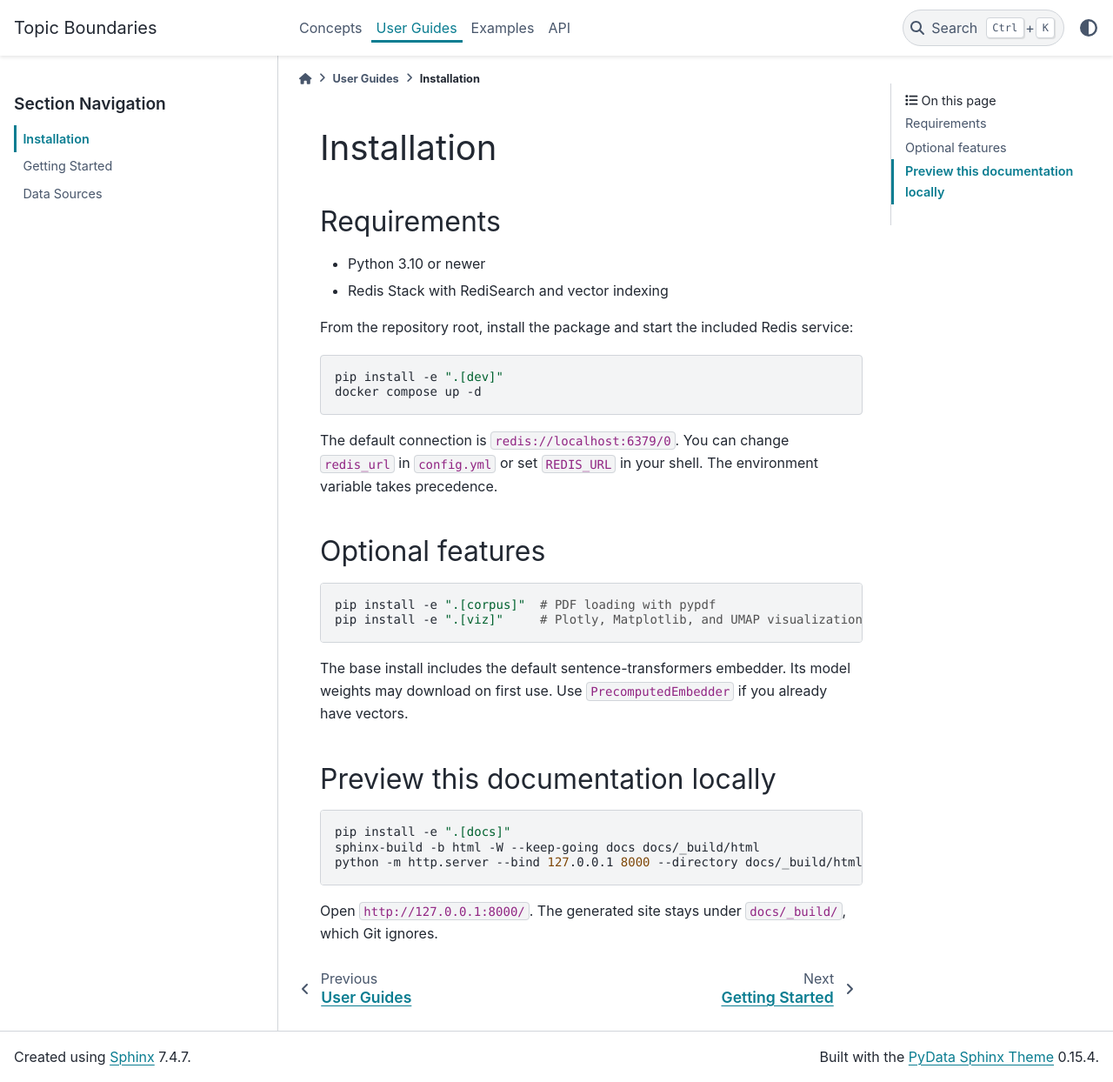
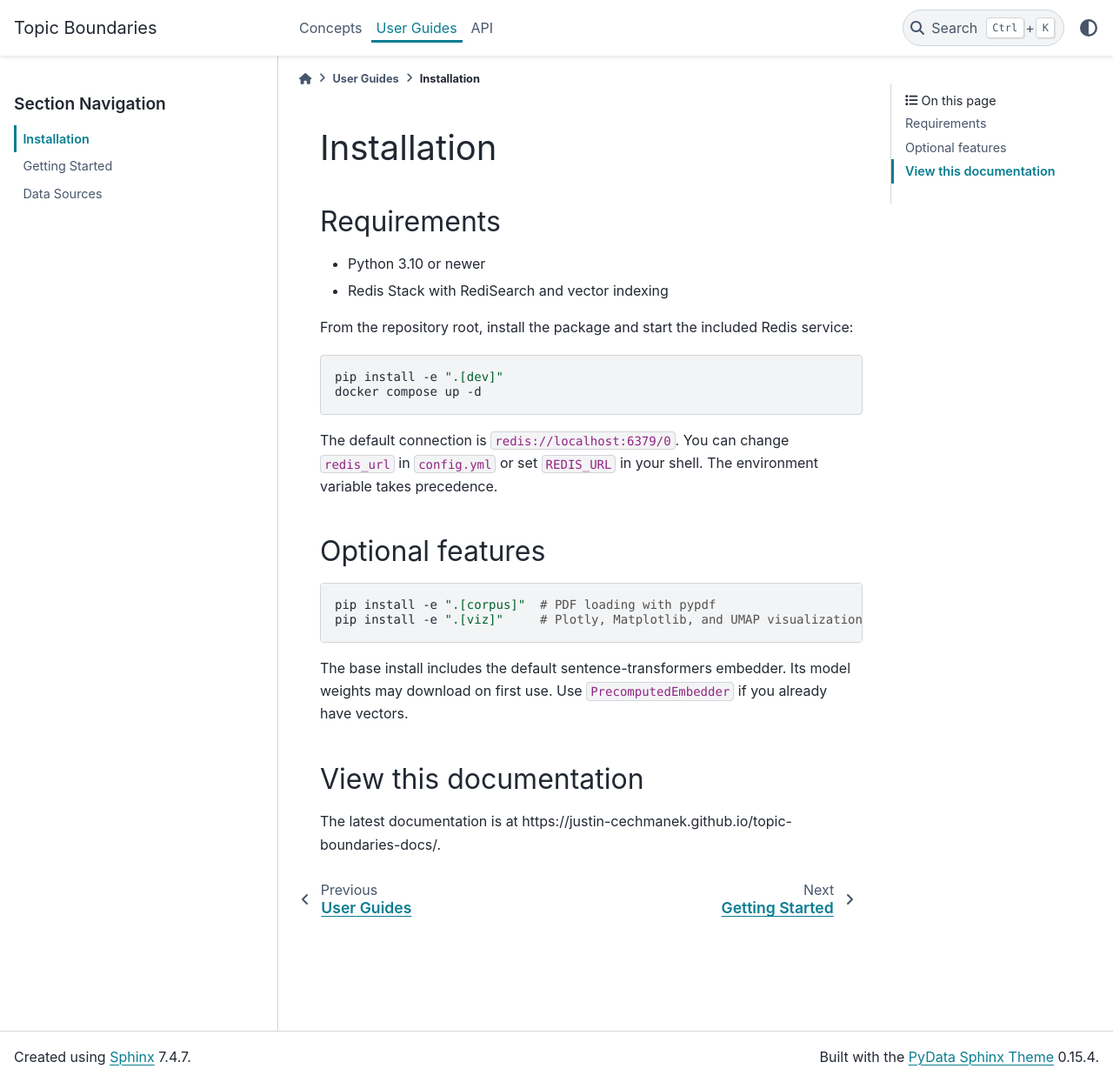
Before and after one commit to justin-cechmanek/topic-boundaries, a Sphinx documentation site: the page built from docs/user_guide/installation.md, in a window 1280 px wide and 1244 px high. Shown: the whole window at 87% size. Built offline with Sphinx 7.4.7 and the PyData theme 0.15.4, drawn with Linux system fonts in a browser that asks for light colours.

Commit message:
Address documentation review feedback

````diff
--- a/docs/user_guide/installation.md
+++ b/docs/user_guide/installation.md
@@ -23,12 +23,6 @@ pip install -e ".[viz]"     # Plotly, Matplotlib, and UMAP visualization
 
 The base install includes the default sentence-transformers embedder. Its model weights may download on first use. Use `PrecomputedEmbedder` if you already have vectors.
 
-## Preview this documentation locally
+## View this documentation
 
-```bash
-pip install -e ".[docs]"
-sphinx-build -b html -W --keep-going docs docs/_build/html
-python -m http.server --bind 127.0.0.1 8000 --directory docs/_build/html
-```
-
-Open `http://127.0.0.1:8000/`. The generated site stays under `docs/_build/`, which Git ignores.
+The latest documentation is at https://justin-cechmanek.github.io/topic-boundaries-docs/.
````
Also changed, not shown: README.md (+3 -2 lines), docs/concepts/architecture.md (+2 -2 lines), docs/concepts/boundary_methods.md (+1 -1 lines), docs/examples/index.md (deleted, +0 -11 lines), docs/examples/precomputed_vectors.md (deleted, +0 -35 lines), docs/index.md (+3 -9 lines), docs/user_guide/data_sources.md (+1 -1 lines).
